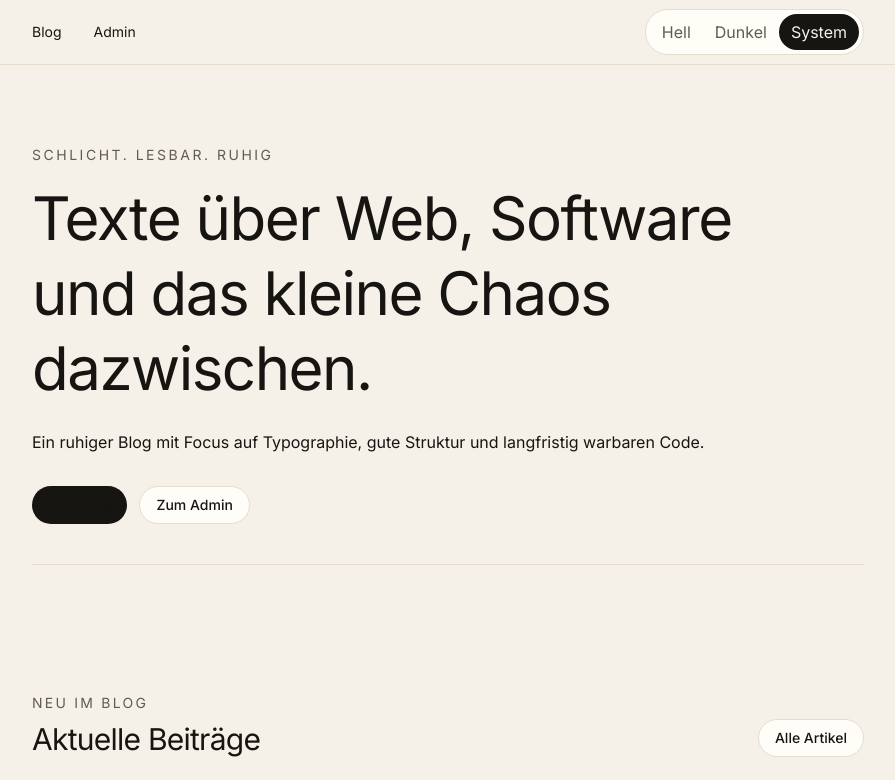
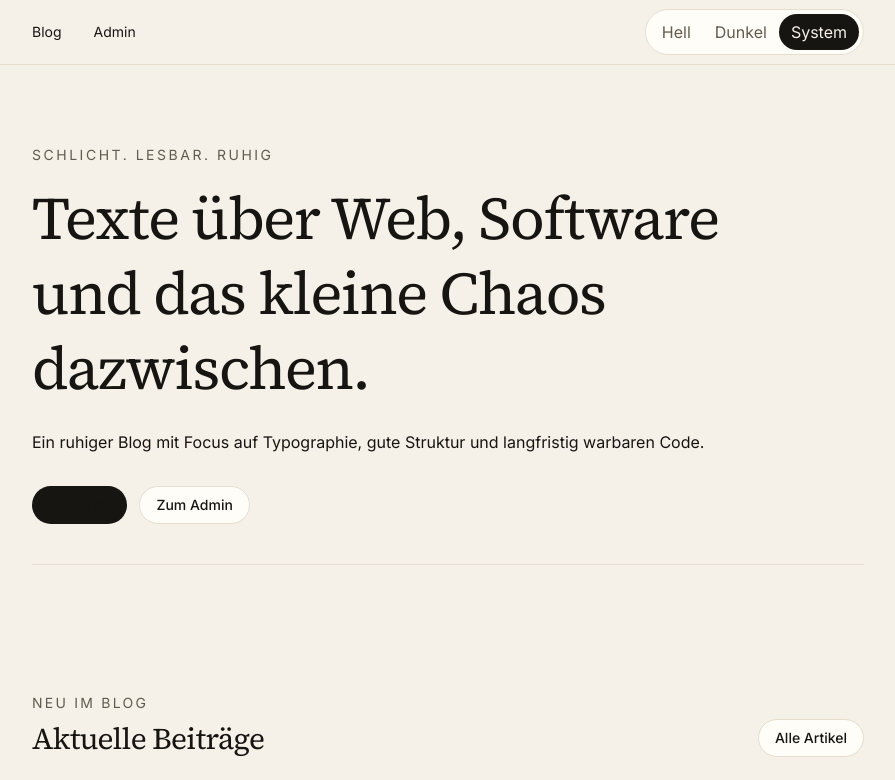
Before and after one commit to AdamKuzniarski/blog-template, a Next.js app: page / in a window 1280 px wide. Shown: the top 780 px of the page, without its empty margins (192-1087 px from the left). Built offline with nearby package versions, Linux system fonts and the light colour scheme.

Commit message:
small changes

```diff
--- a/app/layout.tsx
+++ b/app/layout.tsx
@@ -1,7 +1,7 @@
 import type { Metadata } from 'next';
 import { Inter, Source_Serif_4 } from 'next/font/google';
+import { SiteFooter } from '@/components/site/site-footer';
 import { SiteHeader } from '@/components/site/site-header';
-import { SiteFooter } from '@/components/site/site-footer';
 import './globals.css';
 
 const inter = Inter({
@@ -9,9 +9,9 @@ const inter = Inter({
   variable: '--font-inter',
 });
 
-const sourceSerif4 = Source_Serif_4({
+const sourceSerif = Source_Serif_4({
   subsets: ['latin'],
-  variable: '--font-source-serif-4',
+  variable: '--font-source-serif',
 });
 
 const themeScript = `
@@ -37,25 +37,27 @@ const themeScript = `
 `;
 
 export const metadata: Metadata = {
-  title: 'Blog Platform',
-  description: 'Simple blogging platform built with Next.js and TypeScript',
+  title: 'Codenotes',
+  description: 'Schlichter Blog über Web, Software und Entwicklung.',
 };
 
-export default function RootLayout({ children }: Readonly<{ children: React.ReactNode }>) {
+export default function RootLayout({
+  children,
+}: Readonly<{
+  children: React.ReactNode;
+}>) {
   return (
     <html
       lang="de"
       suppressHydrationWarning
-      className={`${inter.variable} ${sourceSerif4.variable}`}
+      className={`${inter.variable} ${sourceSerif.variable}`}
     >
       <head>
         <script dangerouslySetInnerHTML={{ __html: themeScript }} />
       </head>
-      <body className={'bg-page font-sans text-text antialiased'}>
+      <body className="flex min-h-screen flex-col bg-page font-sans text-text antialiased">
         <SiteHeader />
-        <div className="flex min-h-[calc(100vh-65px)] flex-col">
-          <div className="flex-1">{children}</div>
-        </div>
+        <main className="flex-1">{children}</main>
         <SiteFooter />
       </body>
     </html>
```
